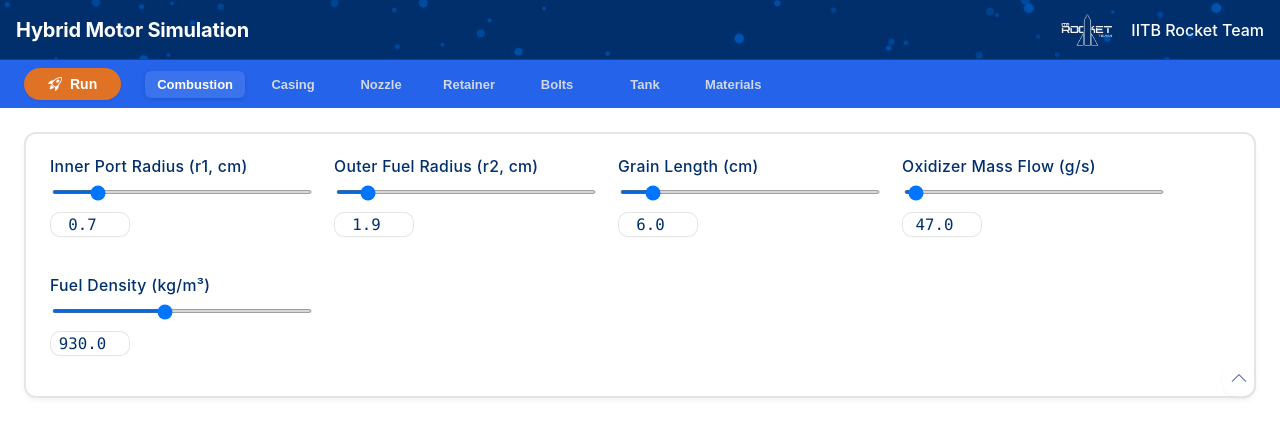
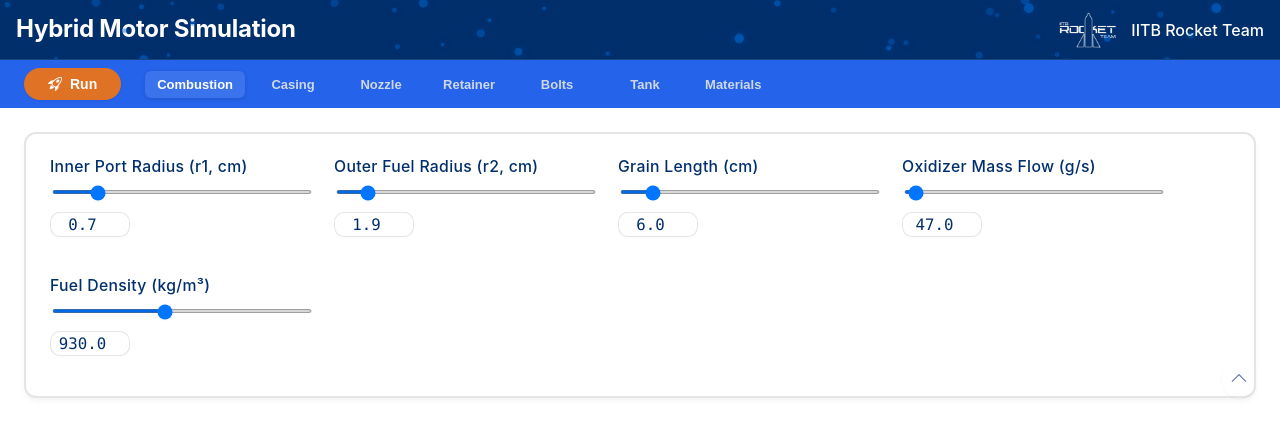
Before and after one commit to scp15156402/Hybrid-Rocket-Code-IITB-Rocket-Team, a Flask app: page / in a window 1280 px wide. Shown: the top 422 px of the page. Run offline with Flask 3, Linux system fonts and the light colour scheme; some web fonts are replaced.

Commit message:
Some hover effects added on header

```diff
--- a/static/styles.css
+++ b/static/styles.css
@@ -414,11 +414,11 @@
 }
 
 .logo {
-  height: 38px;
+  height: 42px;
   width: auto;
   object-fit: contain;
   display: block;
-  margin-right: var(--space-4);
+  margin-right: 0;
   transition: transform var(--duration-normal) var(--ease-standard), opacity 0.3s ease;
 }
 .logo:hover {
@@ -452,14 +452,19 @@
 .team-name:hover {
   opacity: 0.8;
   cursor: default;
+  color: rgb(223, 114, 36);
 }
 
 .app-title {
-  font-size: var(--font-size-2xl);
+  font-size: var(--font-size-3xl);
   font-weight: 700;
   letter-spacing: -0.01em;
   color: var(--color-white);
   white-space: nowrap;
+}
+
+.app-title:hover {
+  color: rgb(223, 114, 36);
 }
 
 /* ================= 0X. Header Background Canvas ================= */
```
